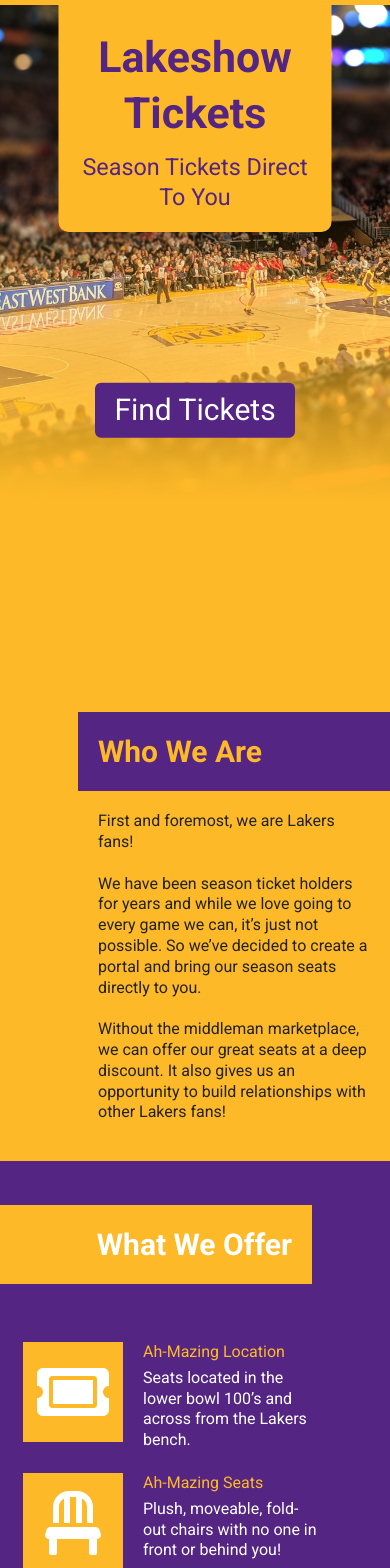
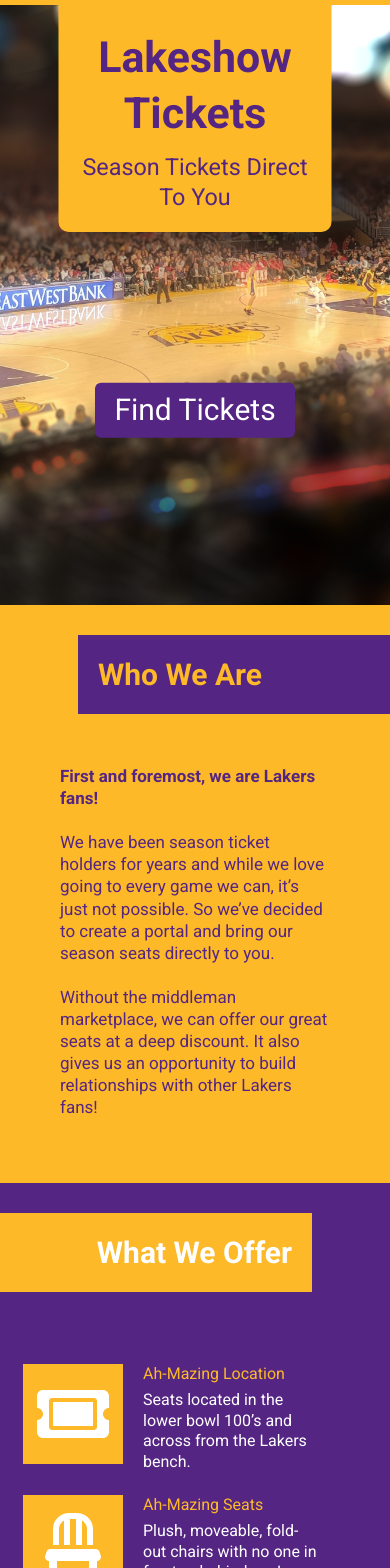
Before and after one commit to matrayu/lakeshow-app, a React (Create React App) app: page / in a window 390 px wide. Shown: the top 1568 px of the page. Built offline with nearby package versions, Linux system fonts and the light colour scheme; no server answers; grey boxes are pictures that could not be loaded; a web font is replaced by a local one.

Commit message:
Updated styling per feedback received

```diff
--- a/src/components/HomeHero/HomeHero.css
+++ b/src/components/HomeHero/HomeHero.css
@@ -4,7 +4,9 @@
     background-repeat: no-repeat;
     background-size: cover;
     margin-left: -40px;
-    background-image: url('../../images/LakeshowTickets/HomePageImage_lg.png');
+    opacity: 1;
+    background-image: url('../../images/LakeshowTickets/HomePageImage_noblend.png');
+    background-color: #552583;
 }
 
 .HomeHero.bg_text_block{
--- a/src/components/UpcomingGame/UpcomingGame.js
+++ b/src/components/UpcomingGame/UpcomingGame.js
@@ -14,7 +14,9 @@ export default class UpcomingGame extends Component {
         const date = moment(ticket.local_date, "YYYY-MM-DD").format("dddd, MMMM Do YYYY");
         return (
             <Link to={`/ticket/${ticket.id}`} className='UpcomingGames grp'>
-                <div className='UpcomingGames image' id='upcoming_game_image' style={{ backgroundImage: `url(${ticket.away_logo})`}}></div>
+                <div className='image_logo_container'>
+                    <div className='UpcomingGames image' id='upcoming_game_image' style={{ backgroundImage: `url(${ticket.away_logo})`}}></div>
+                </div>
                 <div className='UpcomingGames text__grp'>
                     <h2 id='upcoming_game'>{`${ticket.away_team} vs ${ticket.home_team}`}</h2>
                     <p>{date}</p>
--- a/src/components/UpcomingGames/UpcomingGames.css
+++ b/src/components/UpcomingGames/UpcomingGames.css
@@ -5,13 +5,17 @@ section.UpcomingGames{
 }
 
 .UpcomingGames.title__bg {
-    margin: 0 auto 0 auto;
+    margin: 68px auto 0 auto;
     text-align: left;
     background: #552583;
     position: absolute;
     right: 0;
-    top: 1860px;
     width: 42%;
+    z-index: 1;
+}
+
+.image_logo_container {
+    margin-top: -8px;
 }
 
 .UpcomingGames>h1 {
@@ -74,7 +78,7 @@ section.UpcomingGames{
     }
 
     .UpcomingGames.title__bg {
-        top: 1793px;
+        margin-top: 30px;
         width: 80%;
     }
 
@@ -101,6 +105,6 @@ section.UpcomingGames{
     }
     .UpcomingGames.image {
         margin-left: 10px;
-        margin-right: 6px;
+        margin-right: -9px;
     }
 }
--- a/src/components/UpcomingGames/UpcomingGames.js
+++ b/src/components/UpcomingGames/UpcomingGames.js
@@ -39,10 +39,10 @@ export default class UpcomingGames extends Component {
                     <div className='image__bottom'></div>
                 </div>
                 <div className='UpcomingGames right__container'>
-                    <div id='UpcomingGames_bk_img'></div>
                     <div className='UpcomingGames title__bg'>
                         <h1 className='splash_title'>Upcoming Games</h1>
                     </div>
+                    <div id='UpcomingGames_bk_img'></div>
                 </div>
             </section>
         )
--- a/src/components/WhatWeOffer/WhatWeOffer.css
+++ b/src/components/WhatWeOffer/WhatWeOffer.css
@@ -7,13 +7,13 @@ section.WhatWeOffer{
 
 .WhatWeOffer.title__bg {
     position: absolute;
-    margin: 0 auto 0 auto;
+    margin: 68px auto 0 auto;
     padding-right: 20px;
     text-align: right;
     width: 42%;
     background: #FDB927;
-    left: 0;
-    top: 1250px;
+    left: 0;margin: 68px auto 0 auto;
+    z-index: 1;
 }
 
 .WhatWeOffer.left__container {
@@ -77,6 +77,7 @@ section.WhatWeOffer{
 
 @media screen and (max-width: 560px) {
     .WhatWeOffer.title__bg {
+        margin-top: 30px;
         width: 80%;
     }
 
@@ -108,8 +109,4 @@ section.WhatWeOffer{
         margin: 0px 13px;
         padding-top: 164px;
     }
-
-    .WhatWeOffer.title__bg {
-        top: 1205px;
-    }
 }
--- a/src/components/WhatWeOffer/WhatWeOffer.js
+++ b/src/components/WhatWeOffer/WhatWeOffer.js
@@ -10,11 +10,12 @@ class WhatWeOffer extends Component {
         return (
             <section className='WhatWeOffer'>
                     <div className='WhatWeOffer left__container'>
+                        <div className='WhatWeOffer title__bg'>
+                            <h1 className='splash_title'>What We Offer</h1>
+                        </div>
                         <div id='WhatWeOffer_bk_img'></div>
                         <div className='WhatWeOffer title__bg'>
-                            <div className='WhatWeOffer text_grp'>
-                                <h1 className='splash_title'>What We Offer</h1>
-                            </div>
+
                         </div>
                     </div>
                     <div className='WhatWeOffer right__container'>
--- a/src/components/WhoWeAre/WhoWeAre.css
+++ b/src/components/WhoWeAre/WhoWeAre.css
@@ -1,4 +1,133 @@
 section.WhoWeAre{
+    display: flex;
+    height: 600px;
+    background-color: #FDB927;
+}
+
+.WhoWeAre.title__bg {
+    margin: 68px auto 0 auto;
+    text-align: left;
+    background: #552583;
+    position: absolute;
+    right: 0;
+    width: 42%;
+    z-index: 1;
+}
+
+.WhoWeAre>h1 {
+    color: #FDB927;
+    padding-left: 20px;
+    font-weight: bold;
+}
+
+.WhoWeAre.container {
+    display: flex;
+    flex-direction: column;
+    margin: 0 auto;
+    width: 80%;
+
+}
+
+.WhoWeAre.grp {
+    display: flex;
+    flex-direction: row;
+    text-align: left;
+    padding: 0;
+    padding: 60px 15px 0 0;
+    margin: 5px 0 0 0px;
+}
+
+.WhoWeAre.text__grp {
+    margin-right: 5px;
+}
+
+.WhoWeAre.image {
+    width: 100px;
+    height: 100px;
+    background-color: #552583;
+    margin-right: 20px;
+}
+
+.WhoWeAre>h2 {
+    color: #552583;
+    font-size: 24px;
+    margin-bottom: 7px;
+}
+
+.WhoWeAre>p {
+    color: white;
+    font-size: 17px;
+    width: 100%;
+    padding: 60px;
+    text-align: left;
+    color: #552583;
+}
+
+#WhoWeAre_bk_img {
+    background-position: center;
+    background-repeat: no-repeat;
+    background-size: cover;
+    height: 96.3%;
+    opacity: .5;
+    background-image: url('../../images/LakeshowTickets/IMG_20170719_164743.jpg')
+}
+
+.left__container {
+    width: 50%;
+    text-align: center;
+}
+
+.right__container {
+    width: 50%;
+    text-align: center;
+}
+
+@media screen and (max-width: 560px) {
+    #WhoWeAre {
+        display: none;
+    }
+
+    .WhoWeAre>p {
+        margin-top: 100px;
+    }
+
+    .WhoWeAre.title__bg {
+        width: 80%;
+        margin-top: 30px;
+    }
+
+    .WhoWeAre.left__container {
+        width: 100%;
+    }
+
+    .WhoWeAre.right__container {
+        width: 0;
+    }
+
+    .WhoWeAre.container {
+        display: flex;
+        flex-direction: column;
+        margin-top: 176px;
+    }
+
+    .WhoWeAre.grp {
+        padding: 5px;
+        margin: 6px 0;
+        flex-direction: row-reverse;
+        text-align: right;
+    }
+    .WhoWeAre.image {
+        margin-left: 10px;
+        margin-right: 6px;
+    }
+}
+
+
+
+
+
+
+/* section.WhoWeAre{
     height: 600px;
     background-color: #FDB927;
     margin-top: -22px;
@@ -10,15 +139,7 @@ section.WhoWeAre{
     height: 200px;
 }
 
-.left__container {
-    width: 50%;
-    text-align: center;
-}
 
-.right__container {
-    width: 50%;
-    text-align: center;
-}
 
 #who_we_are_image_top {
     margin: 40px auto 10px 0px;
@@ -66,6 +187,15 @@ section.WhoWeAre{
     padding: 20px;
 }
 
+#whoWeAre_bk_image {
+    background-position: center;
+    background-repeat: no-repeat;
+    background-size: cover;
+    height: 100%;
+    opacity: .5;
+    background-image: url('../../images/LakeshowTickets/2018-1004_DSC7120.jpg')
+}
+
 
 @media screen and (max-width: 560px) {
     #who_we_are_image_top {
@@ -95,4 +225,4 @@ section.WhoWeAre{
         top: 712px;
     }
 
-}
+} */
--- a/src/components/WhoWeAre/WhoWeAre.js
+++ b/src/components/WhoWeAre/WhoWeAre.js
@@ -5,28 +5,48 @@ class WhoWeAre extends Component {
     render() {
         return (
             <section className='WhoWeAre'>
+                <div className='WhoWeAre left__container'>
+                    <p id='who_we_are_p'>
+                        <b>First and foremost, we are Lakers fans!</b>
+                        <br/><br/>
+                        We have been season ticket holders for years and while we love going to
+                        every game we can, it’s just not possible. So we’ve decided
+                        to create a portal and bring our season seats directly to you.
+                        <br/><br/>
+                        Without the middleman marketplace, we can offer our great seats at a deep discount.
+                        It also gives us an opportunity to build relationships with other Lakers fans!
+                    </p>
+                </div>
+                <div className='WhoWeAre right__container'>
+                    <div className='WhoWeAre title__bg'>
+                        <h1 className='splash_title'>Who We Are</h1>
+                    </div>
+                    <div id='WhoWeAre_bk_img'></div>
+                </div>
+            </section>
+            /* <section className='WhoWeAre'>
                 <div className='left__container images'>
+                    <p id='who_we_are_p'>
+                        First and foremost, we are Lakers fans!
+                        <br/><br/>
+                        We have been season ticket holders for years and while we love going to
+                        every game we can, it’s just not possible. So we’ve decided
+                        to create a portal and bring our season seats directly to you.
+                        <br/><br/>
+                        Without the middleman marketplace, we can offer our great seats at a deep discount.
+                        It also gives us an opportunity to build relationships with other Lakers fans!
+                    </p>
                     <div id='who_we_are_image_top' />
-                    <div id='who_we_are_image_bottom' />
                 </div>
                 <div className='right__container'>
+                    <div id='whoWeAre_bk_image'></div>
                     <div className='WhoWeAre title__bg'>
                         <div className='WhoWeAre text_grp'>
                             <h1 className='splash_title'>Who We Are</h1>
-                            <p id='who_we_are_p'>
-                            First and foremost, we are Lakers fans!
-                            <br/><br/>
-                            We have been season ticket holders for years and while we love going to
-                            every game we can, it’s just not possible. So we’ve decided
-                            to create a portal and bring our season seats directly to you.
-                            <br/><br/>
-                            Without the middleman marketplace, we can offer our great seats at a deep discount.
-                            It also gives us an opportunity to build relationships with other Lakers fans!
-                            </p>
                         </div>
                     </div>
                 </div>
-            </section>
+            </section> */
         )
     }
 }
```
Also changed, not shown: src/images/LakeshowTickets/HomePageImage_noblend.png (added).
